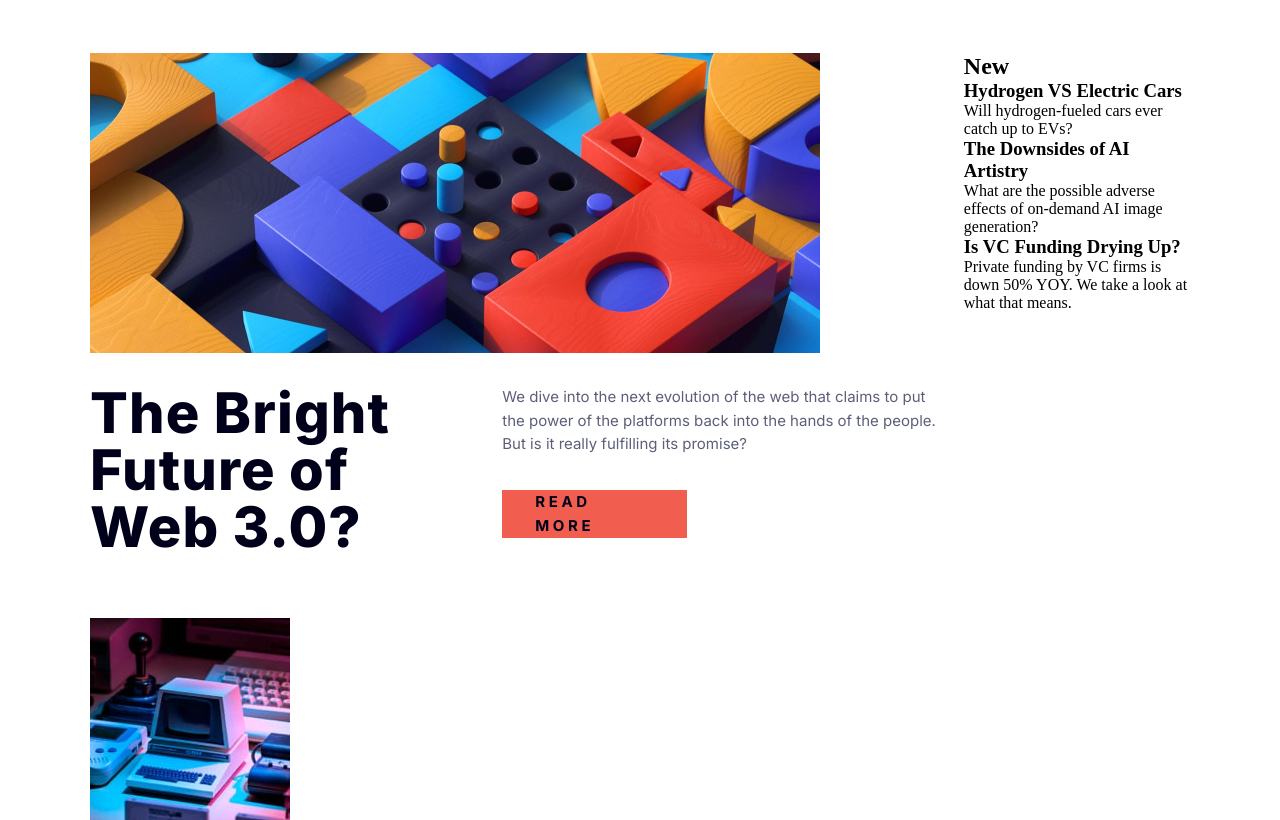
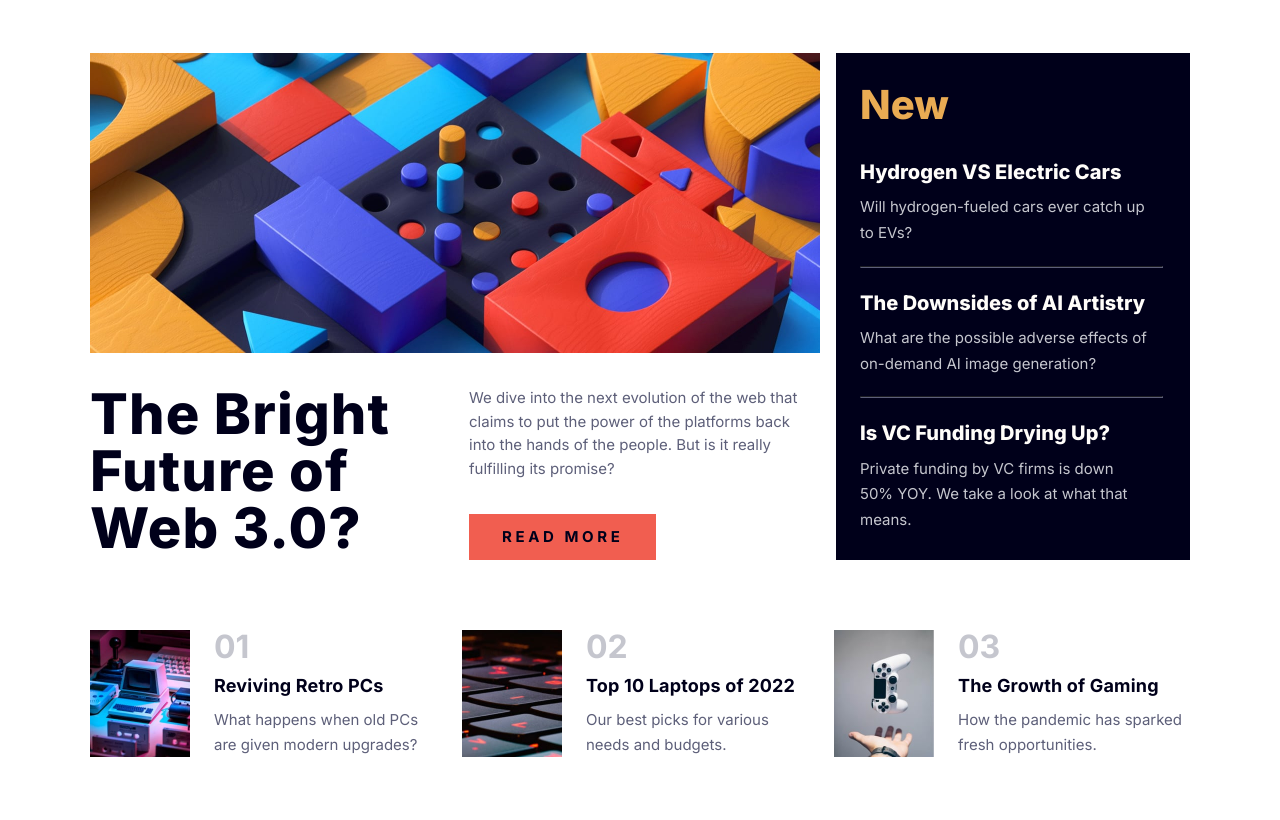
Before and after one commit to Anass-Lamiri/News-homepage, a plain HTML site: page index.html in a window 1280 px wide. Shown: the part 132-952 px from the top of the page. After the commit the page ends 889 px from the top, so only its background shows below. Drawn offline with Linux system fonts and the light colour scheme.

Commit message:
completed the styling for the desktop version

```diff
--- a/index.html
+++ b/index.html
@@ -30,8 +30,7 @@
                     <div class="cta_content">
                         <p class="sub_title">
                             We dive into the next evolution of the web that claims to put the power of the platforms
-                            back
-                            into the hands of the people. But is it really fulfilling its promise?
+                            back into the hands of the people. But is it really fulfilling its promise?
                         </p>
                         <a href="#" class="cta">READ MORE</a>
                     </div>
@@ -45,12 +44,14 @@
                         Will hydrogen-fueled cars ever catch up to EVs?
                     </p>
                 </div>
+                <hr>
                 <div class="post post_2">
                     <h3 class="news_title">The Downsides of AI Artistry</h3>
                     <p class="news_subtitle">
                         What are the possible adverse effects of on-demand AI image generation?
                     </p>
                 </div>
+                <hr>
                 <div class="post post_3">
                     <h3 class="news_title">Is VC Funding Drying Up?</h3>
                     <p class="news_subtitle">
@@ -61,28 +62,28 @@
             </div>
         </main>
         <div class="blog">
-            <div class="blog_1">
-                <img src="/images/image-retro-pcs.jpg" alt="image retro pcs">
-                <div class="blog_1-content">
-                    <p class="blog_1-content-count">01</p>
-                    <h2 class="blog_1-content-title">Reviving Retro PCs</h2>
-                    <h3 class="blog_1-content-subtitle">What happens when old PCs are given modern upgrades?</h3>
+            <div class="blog_post blog_1">
+                <img src="/images/image-retro-pcs.jpg" width="100px" height="127px" alt="image retro pcs">
+                <div class="blog_post-content">
+                    <p class="blog_post-content-count">01</p>
+                    <h2 class="blog_post-content-title">Reviving Retro PCs</h2>
+                    <h3 class="blog_post-content-subtitle">What happens when old PCs are given modern upgrades?</h3>
                 </div>
             </div>
-            <div class="blog_2">
-                <img src="/images/image-top-laptops.jpg" alt="image retro pcs">
-                <div class="blog_1-content">
-                    <p class="blog_1-content-count">02</p>
-                    <h2 class="blog_1-content-title">Top 10 Laptops of 2022</h2>
-                    <h3 class="blog_1-content-subtitle">Our best picks for various needs and budgets.</h3>
+            <div class="blog_post blog_2">
+                <img src="/images/image-top-laptops.jpg" width="100px" height="127px" alt="image retro pcs">
+                <div class="blog_post-content">
+                    <p class="blog_post-content-count">02</p>
+                    <h2 class="blog_post-content-title">Top 10 Laptops of 2022</h2>
+                    <h3 class="blog_post-content-subtitle">Our best picks for various needs and budgets.</h3>
                 </div>
             </div>
-            <div class="blog_1">
-                <img src="/images/image-gaming-growth.jpg" alt="image retro pcs">
-                <div class="blog_1-content">
-                    <p class="blog_1-content-count">03</p>
-                    <h2 class="blog_1-content-title">The Growth of Gaming</h2>
-                    <h3 class="blog_1-content-subtitle">How the pandemic has sparked fresh opportunities.</h3>
+            <div class="blog_post blog_3">
+                <img src="/images/image-gaming-growth.jpg" width="100px" height="127px" alt="image retro pcs">
+                <div class="blog_post-content">
+                    <p class="blog_post-content-count">03</p>
+                    <h2 class="blog_post-content-title">The Growth of Gaming</h2>
+                    <h3 class="blog_post-content-subtitle">How the pandemic has sparked fresh opportunities.</h3>
                 </div>
             </div>
         </div>
--- a/style.css
+++ b/style.css
@@ -88,14 +88,17 @@
     flex-direction: row;
     justify-content: space-between;
     align-items: start;
+    align-items: stretch;
     gap: 16px;
     margin-bottom: 62px;
 }
 
+/* Hero Left */
 .hero .left {
     display: flex;
     flex-direction: column;
-    gap: 32px;
+    gap: 33px;
+    width: fit-content;
 }
 
 .hero .left .left_content .title {
@@ -116,7 +119,10 @@
 .hero .left .left_content .cta_content {
     display: flex;
     flex-direction: column;
+    align-items: start;
     gap: 34px;
+    justify-content: space-between;
+    width: fit-content;
 }
 
 .hero .left .left_content .cta_content .sub_title {
@@ -125,12 +131,9 @@
     font-size: var(--font-size-paragraph);
     font-weight: var(--font-weight-regular);
     line-height: 157%; /* 23.55px */
+    width: 351px;
 }
 .hero .left .left_content .cta_content .cta {
-    display: flex;
-    justify-content: center;
-    align-items: center;
-
     background-color: var(--Soft-red);
 
     text-decoration: none;
@@ -142,9 +145,116 @@
     letter-spacing: 3.6px;
 
     padding: 11px 33px;
-    width: 185px;
-    height: 48px;
+}
+
+
+/* Hero right */
+
+.hero .right {
+    background-color: var(--Very-dark-blue);
+    color: #fff;
+    display: flex;
+    flex-direction: column;
+    gap: 20px;
+
+    padding: 21px 24px;
+    width: 100%;
+}
+
+.hero .right .news_header {
+    color: var(--Soft-orange);
+    font-family: var(--font-family);
+    font-size: 40px;
+    font-weight: var(--font-weight-extraBold);
+    line-height: 157%; /* 62.8px */
+}
+
+.hero .right .post .news_title {
+    color: var(--Off-white);
+    font-family: var(--font-family);
+    font-size: 20px;
+    font-weight: var(--font-weight-extraBold);
+    line-height: 157%; /* 31.4px */
+    padding-bottom: 6px;
+}
+
+.hero .right .post .news_subtitle {
+    color: var(--Grayish-blue);
+    font-family: var(--font-family);
+    font-size: var(--font-size-paragraph);
+    font-weight: var(--font-weight-regular);
+    line-height: 171%; /* 25.65px */
+    width: 290px;
+}
+
+hr {
+    border-width: 1px;
+    border-color: var(--Dark-grayish-blue);
+    width: 303.002px;
 }
 
 
 /* End Hero */
+
+
+/* Start Blog */
+
+.blog {
+    display: flex;
+    flex-direction: row;
+    gap: 16px;
+}
+
+.blog .blog_post {
+    display: flex;
+    flex-direction: row;
+    align-items: flex-end;
+    gap: 24px;
+
+    height: fit-content;
+    width: 100%;
+}
+
+.blog .blog_post img {
+    width: 100px;
+    height: 127px;
+}
+
+
+.blog .blog_post .blog_post-content {
+    display: flex;
+    flex-direction: column;
+}
+
+.blog .blog_post .blog_post-content .blog_post-content-count {
+    color: var(--Grayish-blue);
+    font-family: var(--font-family);
+    font-size: 32px;
+    font-weight: var(--font-weight-bold);
+    line-height: 157%; /* 50.24px */
+}
+
+.blog .blog_post .blog_post-content .blog_post-content-title {
+    color: var(--Very-dark-blue);
+    font-family: var(--font-family);
+    font-size: 18px;
+    font-weight: var(--font-weight-bold);
+    line-height: 157%; /* 28.26px */
+    letter-spacing: 0.18px;
+    margin-bottom: 8px;
+}
+
+.blog .blog_post .blog_post-content .blog_post-content-subtitle {
+    color: var(--Dark-grayish-blue);
+    font-family: var(--font-family);
+    font-size: var(--font-size-paragraph);
+    font-weight: var(--font-weight-regular);
+    line-height: 164%; /* 24.6px */
+    width: 229px;
+}
+
+
+
+
+
+/* End Blog */
```
